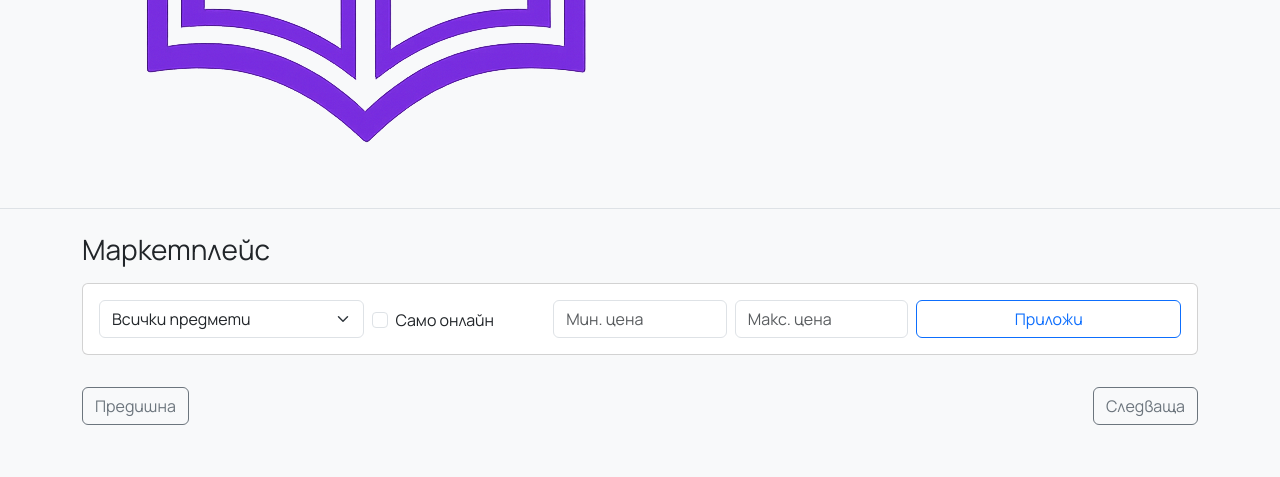
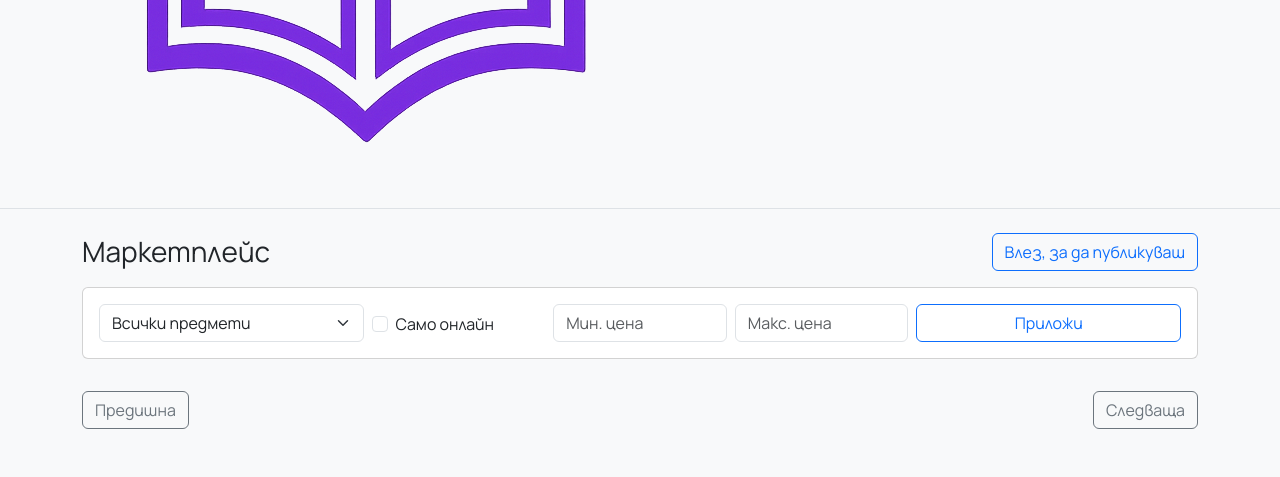
Before and after one commit to stanchev-dev/znai-poveche, a Django app: page /marketplace/ in a window 1280 px wide. Shown: the part 416-893 px from the top of the page. Before the commit the page ends 841 px from the top, so only its background shows below. Run offline with Django 5.2, Linux system fonts and the light colour scheme; tables that the repository leaves empty hold one stand-in row (values such as "Sample post"); some libraries are stand-ins or nearby versions.

Commit message:
Add publish CTA buttons to discussions and marketplace list headers

```diff
--- a/templates/marketplace/listings.html
+++ b/templates/marketplace/listings.html
@@ -4,7 +4,14 @@
 {% block title %}Маркетплейс{% endblock %}
 
 {% block content %}
-<h1 class="h3 mb-3">Маркетплейс</h1>
+<div class="d-flex justify-content-between align-items-center flex-wrap gap-2 mb-3">
+  <h1 class="h3 mb-0">Маркетплейс</h1>
+  {% if user.is_authenticated %}
+  <a class="btn btn-primary" href="{% url 'listing-list-create' %}">+ Публикувай</a>
+  {% else %}
+  <a class="btn btn-outline-primary" href="{% url 'login' %}?next={{ request.get_full_path|urlencode }}">Влез, за да публикуваш</a>
+  {% endif %}
+</div>
 <div class="card p-3 mb-3">
   <div class="row g-2">
     <div class="col-md-3"><select id="subject-filter" class="form-select"><option value="all">Всички предмети</option></select></div>
```
Also changed, not shown: templates/discussions/subjects.html (+8 -1 lines).
